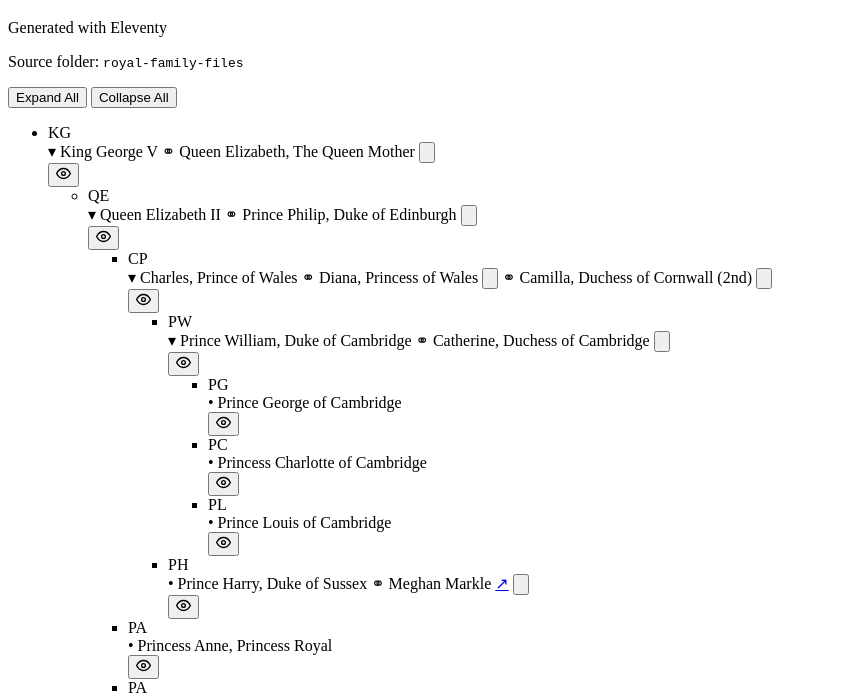
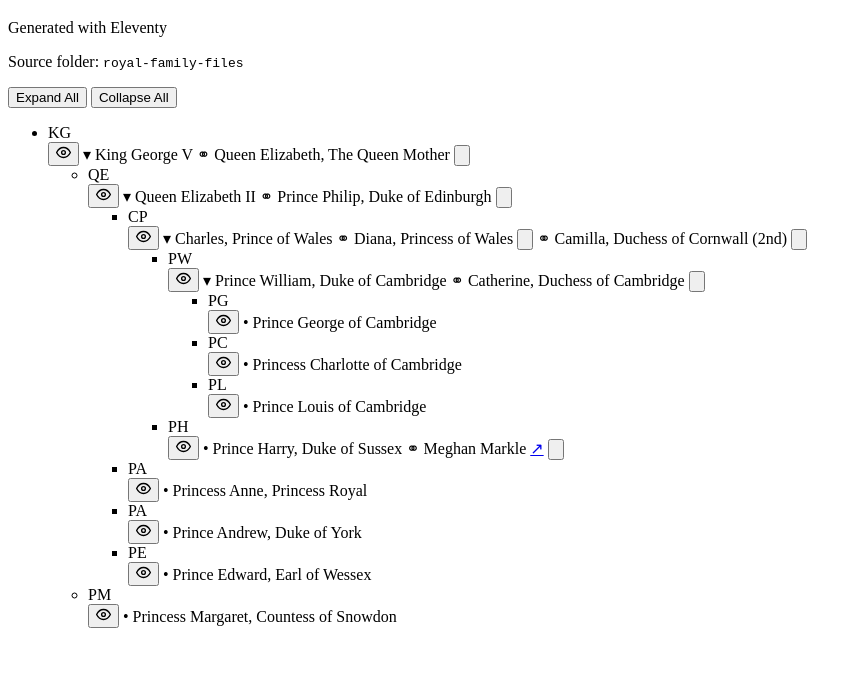
Before and after one commit to CroixANI/family-tree-as-list-view-demo, an Eleventy site: page site/index.njk in a window 1280 px wide. Shown: the part 88-782 px from the top of the page, without its empty margins (0-862 px from the left). Built offline with nearby package versions, Linux system fonts and the light colour scheme; Eleventy itself is replaced by a stand-in of ours; files that its build step writes are made by us from their sources.

Commit message:
move eye icon closer to photo

```diff
--- a/site/_includes/person-tree.njk
+++ b/site/_includes/person-tree.njk
@@ -15,6 +15,12 @@
   <div class="person-row">
     <div class="person-row__content">
       <div class="person-avatar">{{ photoImg(person.photo, person.initials, 'person-photo', person.fullName ~ ' portrait') }}</div>
+      <button class="details-btn primary-details-btn" type="button" title="View details" aria-label="View details for {{ person.fullName }}">
+        <svg width="15" height="15" viewBox="0 0 24 24" fill="none" stroke="currentColor" stroke-width="2.2" stroke-linecap="round" stroke-linejoin="round" aria-hidden="true">
+          <path d="M1 12s4-8 11-8 11 8 11 8-4 8-11 8-11-8-11-8z"></path>
+          <circle cx="12" cy="12" r="3"></circle>
+        </svg>
+      </button>
       {% if person.children.length %}
         <span class="toggle-icon">▾</span>
       {% else %}
@@ -41,13 +47,6 @@
         </span>
       {% endfor %}
     </div>
-
-    <button class="details-btn" type="button" title="View details" aria-label="View details for {{ person.fullName }}">
-      <svg width="15" height="15" viewBox="0 0 24 24" fill="none" stroke="currentColor" stroke-width="2.2" stroke-linecap="round" stroke-linejoin="round" aria-hidden="true">
-        <path d="M1 12s4-8 11-8 11 8 11 8-4 8-11 8-11-8-11-8z"></path>
-        <circle cx="12" cy="12" r="3"></circle>
-      </svg>
-    </button>
   </div>
 
   {% if person.children.length %}
--- a/site/style.css
+++ b/site/style.css
@@ -262,6 +262,10 @@
   color: var(--royal-blue);
 }
 
+.primary-details-btn {
+  margin-right: 2px;
+}
+
 .details-btn:focus,
 .spouse-details-btn:focus {
   outline: 2px solid var(--gold);
```
Also changed, not shown: output/index.html, output/style.css.
